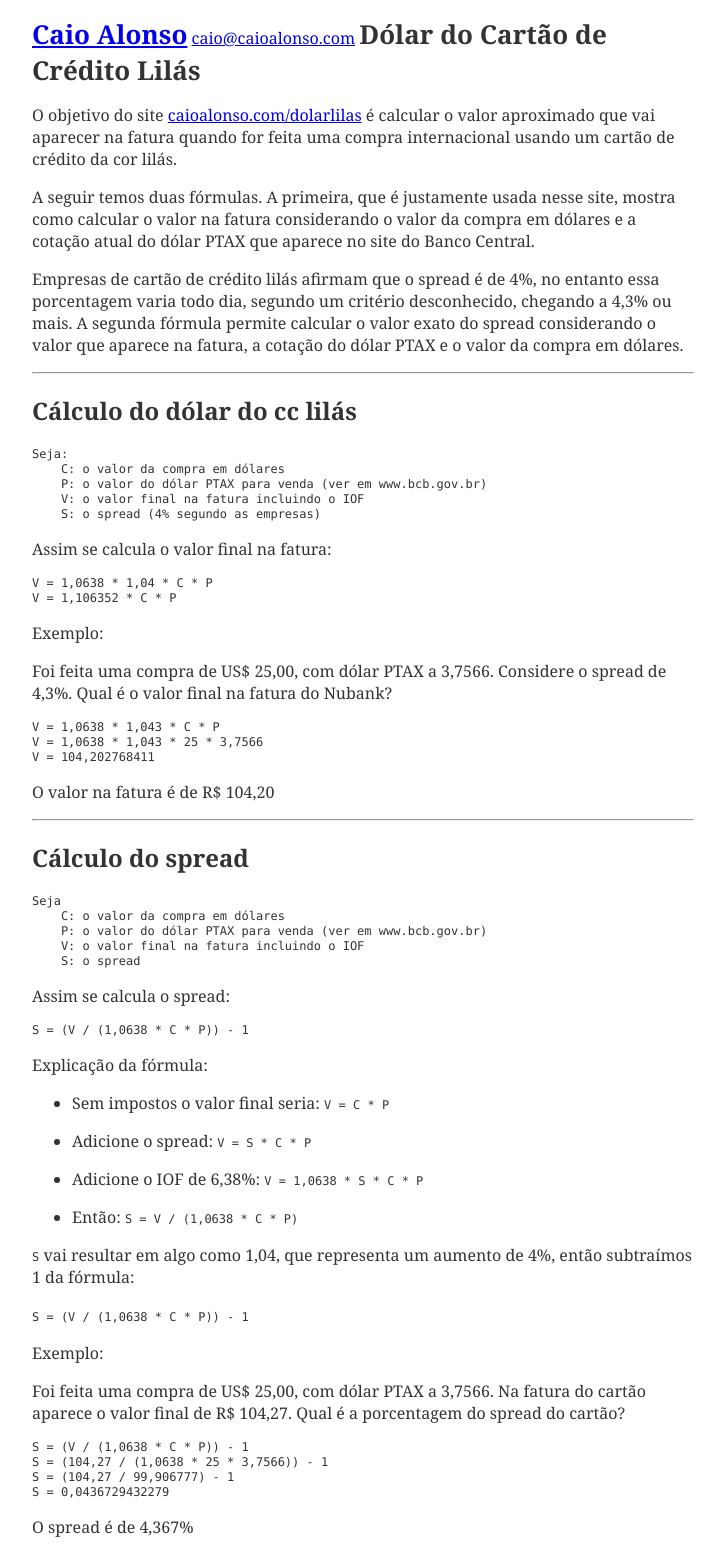
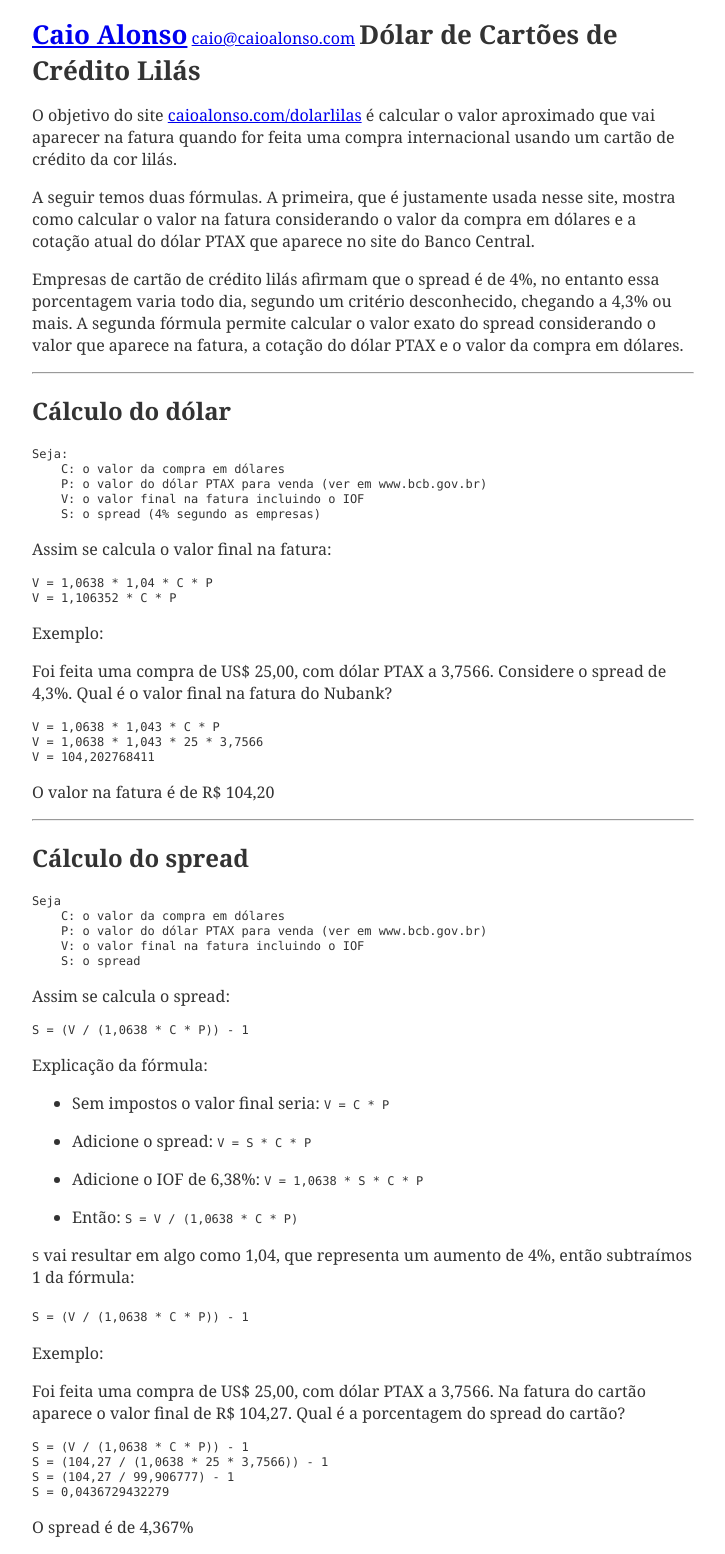
Before and after one commit to CaioAlonso/caioalonso.com, a Jekyll site: the page built from dolarlilas/README.md, in a window 1280 px wide. Shown: the whole page, without its empty margins (277-1002 px from the left). Built offline with Jekyll 4.4.1, drawn with Linux system fonts in a browser that asks for light colours; our own code applies the rules of GitHub Pages for plain Markdown files.

Commit message:
Dolar lilas

```diff
--- a/dolarlilas/README.md
+++ b/dolarlilas/README.md
@@ -1,4 +1,4 @@
-# Dólar do Cartão de Crédito Lilás
+# Dólar de Cartões de Crédito Lilás
 
 O objetivo do site [caioalonso.com/dolarlilas](https://caioalonso.com/dolarlilas)
 é calcular o valor aproximado que vai aparecer na fatura quando for feita
@@ -15,7 +15,7 @@ aparece na fatura, a cotação do dólar PTAX e o valor da compra em dólares.
 
 ---
 
-## Cálculo do dólar do cc lilás
+## Cálculo do dólar
 
     Seja:
         C: o valor da compra em dólares
--- a/dolarlilas/index.html
+++ b/dolarlilas/index.html
@@ -2,7 +2,7 @@
 <html lang="pt-br">
     <head>
         <meta charset="UTF-8">
-        <title>Dólar do Cartão de Crédito Lilás</title>
+        <title>Dólar de Cartões de Crédito Lilás</title>
 
         <meta name="description" content="Descubra quanto vale o dólar do seu cartão nesse momento">
         <meta name="viewport" content="width=device-width, initial-scale=1">
@@ -17,7 +17,7 @@
     <body>
         <header>
             <a href=".">
-                <h1>Dólar do Cartão de Crédito Lilás</h1>
+                <h1>Dólar de Cartões de Crédito Lilás</h1>
             </a>
         </header>
 
```
